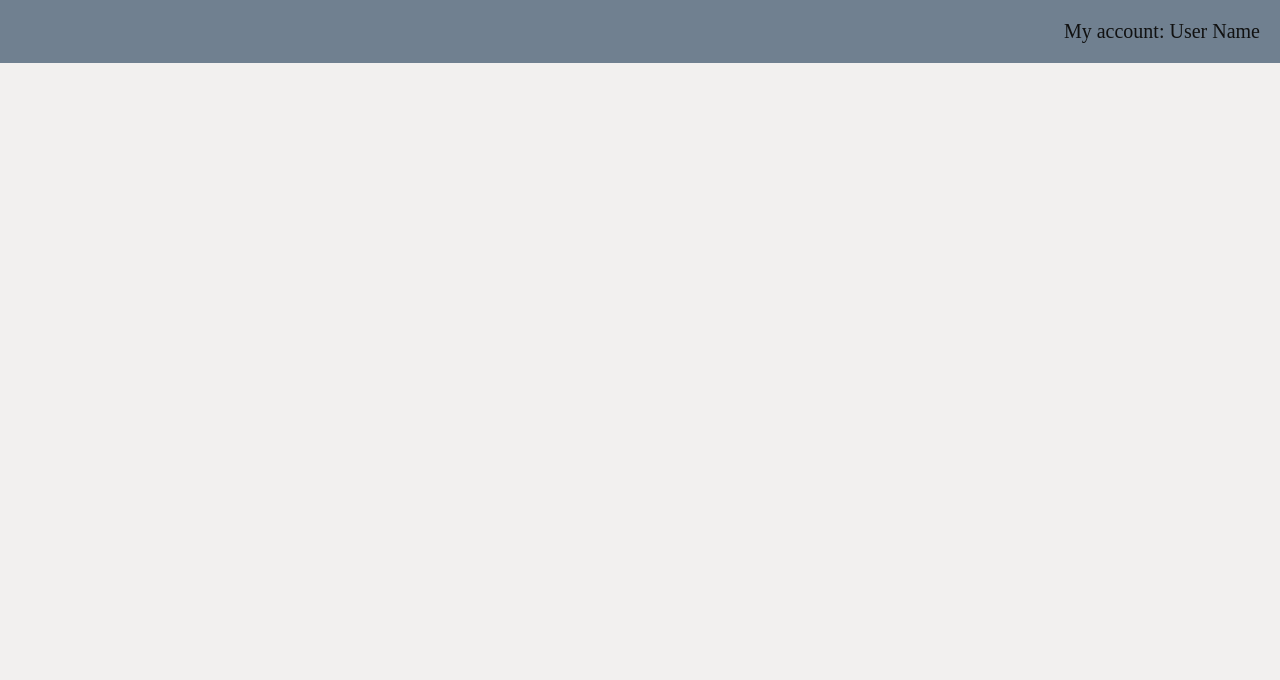
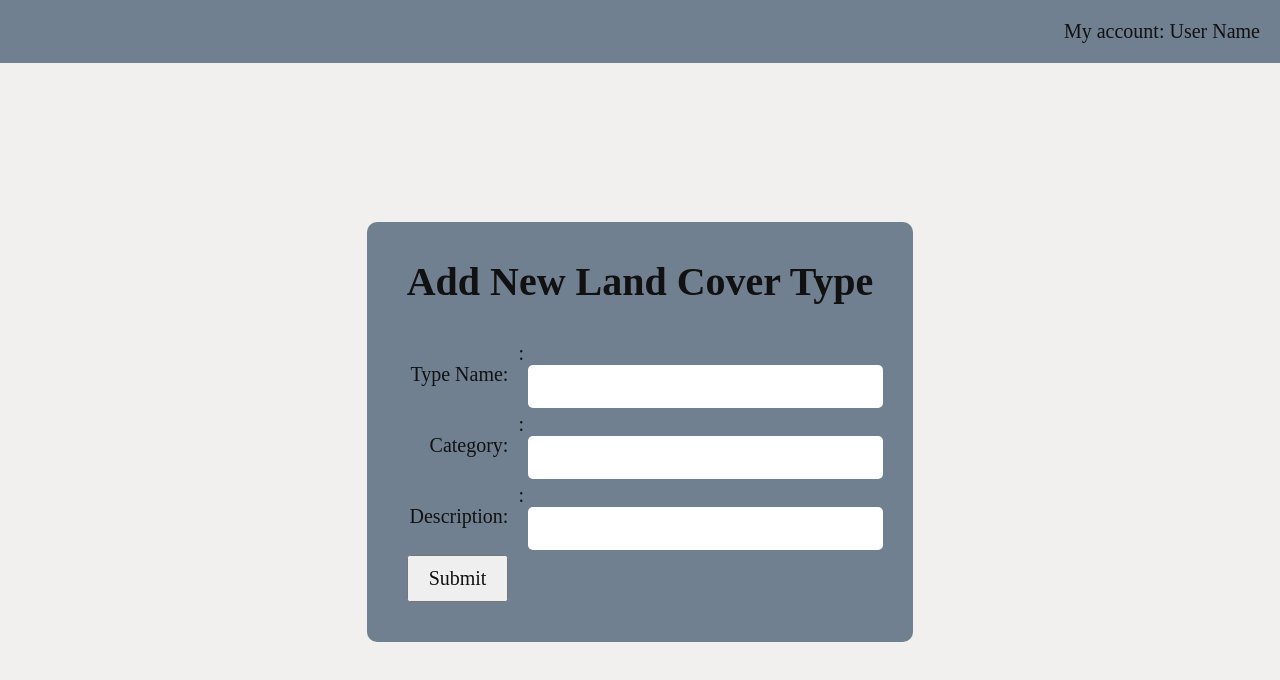
Before and after one commit to gavin-barro/GlobalForestMonitoring, a React app in the folder frontend/: page /static/add/land_cover_type in a window 1280 px wide. Shown: the top 680 px of the page. Built offline with nearby package versions, Linux system fonts and the light colour scheme; the HTML template or start-up script is replaced by a standard one.

Commit message:
add landcovertypes

```diff
--- a/frontend/package.json
+++ b/frontend/package.json
@@ -15,7 +15,7 @@
     "formik": "^2.4.9",
     "react": "^19.2.0",
     "react-dom": "^19.2.0",
-    "react-router-dom": "^7.13.1"
+    "react-router-dom": "^7.14.0"
   },
   "devDependencies": {
     "@eslint/js": "^9.39.1",
--- a/frontend/src/App.tsx
+++ b/frontend/src/App.tsx
@@ -9,6 +9,8 @@ import StaticDeleteRegion from './pages/StaticDeleteRegion';
 import StaticDeleteForestObservation from './pages/StaticDeleteForestObservation';
 import UpdateFeed from './pages/UpdateFeed';
 import SubscriptionFeed from './pages/SubscriptionFeed'
+import StaticAddLandCoverTypePage from "./pages/StaticAddLandCoverType";
+import StaticDeleteLandCoverTypePage from "./pages/StaticDeleteLandCoverType";
 
 function App() {
   return (
@@ -23,6 +25,8 @@ function App() {
         <Route path="/static/delete/forest_observation" element={<StaticDeleteForestObservation />} />
         <Route path="/static/get/feed" element={<UpdateFeed />} />
         <Route path="/static/get/subscription" element={<SubscriptionFeed />} />
+        <Route path="/static/add/land_cover_type" element={<StaticAddLandCoverTypePage />} />
+        <Route path="/static/delete/land_cover_type" element={<StaticDeleteLandCoverTypePage />} />
       </Routes>
     </div>
   )
--- /dev/null
+++ b/frontend/src/pages/StaticAddLandCoverType.tsx
@@ -0,0 +1,57 @@
+import { Form, Formik } from "formik";
+import TextInput from "../components/form/TextInput";
+import type { LCTCreate } from "../types";
+import { requestCreateLandCoverType } from "../services";
+import "./common.css";
+
+const initialValues: LCTCreate = {
+    type_name: "",
+    description: "",
+    category: "",
+};
+
+export default function StaticAddLandCoverTypePage() {
+    const handleSubmit = async (values: LCTCreate) => {
+        console.log("Received Land Cover Type from frontend: " + JSON.stringify(values, null, 2));
+
+        const requestSuccess: Boolean = await requestCreateLandCoverType(values);
+        if (!requestSuccess) {
+            console.log("Error creating new Land Cover Type");
+        } else {
+            console.log("Successfully created Land Cover Type");
+        }
+    };
+
+    return (
+        <div className="page">
+            <div className="input-card">
+                <h1 className="card-header">Add New Land Cover Type</h1>
+                <Formik
+                    initialValues={initialValues}
+                    onSubmit={handleSubmit}
+                >
+                    <Form>
+                        <label htmlFor="type_name">Type Name:</label>
+                        <div className="input-option">
+                            <TextInput label="" name="type_name" type="text" />
+                        </div>
+
+                        <label htmlFor="category">Category:</label>
+                        <div className="input-option">
+                            <TextInput label="" name="category" type="text" />
+                        </div>
+
+                        <label htmlFor="description">Description:</label>
+                        <div className="input-option">
+                            <TextInput label="" name="description" type="text" />
+                        </div>
+
+                        <button type="submit" className="button">
+                            Submit
+                        </button>
+                    </Form>
+                </Formik>
+            </div>
+        </div>
+    );
+}
--- /dev/null
+++ b/frontend/src/pages/StaticDeleteLandCoverType.tsx
@@ -0,0 +1,48 @@
+import { useEffect, useState } from "react";
+import { getAllLandCoverTypes, requestDeleteLandCoverType } from "../services";
+import type { LandCoverType } from "../types";
+import "./common.css";
+
+export default function StaticDeleteLandCoverTypePage() {
+    const [landCoverTypes, setLandCoverTypes] = useState<LandCoverType[]>([]);
+
+    useEffect(() => {
+        getAllLandCoverTypes().then((result) => setLandCoverTypes(result));
+    }, []);
+
+    const handleDelete = async (lct_id: number) => {
+        const success = await requestDeleteLandCoverType(lct_id);
+
+        if (success) {
+            setLandCoverTypes((prev) => prev.filter((lct) => lct.lct_id !== lct_id));
+        } else {
+            console.log("Failed to delete Land Cover Type with id: " + lct_id);
+        }
+    };
+
+    return (
+        <div className="page">
+            <div className="input-card">
+                <h1 className="card-header">Manage Land Cover Types</h1>
+                <div className="list-container">
+                    {landCoverTypes.map((lct) => (
+                        <div className="list-entry" key={lct.lct_id}>
+                            <div className="region-name">   {/* reused class for consistency */}
+                                Type: {lct.type_name}
+                            </div>
+                            <div>
+                                Category: {lct.category}
+                            </div>
+                            <div className="region-details">
+                                {lct.description || "No description provided."}
+                            </div>
+                            <button onClick={() => handleDelete(lct.lct_id)}>
+                                Delete
+                            </button>
+                        </div>
+                    ))}
+                </div>
+            </div>
+        </div>
+    );
+}
--- a/frontend/src/services.ts
+++ b/frontend/src/services.ts
@@ -1,5 +1,6 @@
 import axios, { type AxiosResponse } from 'axios';
-import type { ForestObservationFormBackend, ForestObservationGet, Metric, Region, Subscription, TimePeriod, UserFormBackend, UserGet } from './types';
+import type { ForestObservationFormBackend, ForestObservationGet, Metric, Region, Subscription, TimePeriod,
+    UserFormBackend, UserGet, LandCoverType, LCTCreate } from './types';
 
 // TODO: Ideally some structure like:
 // const apiUrl =
@@ -62,3 +63,13 @@ async function requestDelete(endpoint: string, id: number): Promise<Boolean> {
 export const requestDeleteRegion = async(region_id: number): Promise<Boolean> => requestDelete("regions", region_id);
 export const requestDeleteUser = async(user_id: number): Promise<Boolean> => requestDelete("users", user_id);
 export const requestDeleteForestObservation = async(forestObservation_id: number): Promise<Boolean> => requestDelete("forest_observations", forestObservation_id);
+
+// LAND COVER TYPES
+export const getAllLandCoverTypes = async(): Promise<LandCoverType[]> =>
+    fetchAll<LandCoverType>("land_cover_types");
+
+export const requestCreateLandCoverType = async(lctForm: LCTCreate): Promise<Boolean> =>
+    requestCreate<LCTCreate>("land_cover_types", lctForm);
+
+export const requestDeleteLandCoverType = async(lct_id: number): Promise<Boolean> =>
+    requestDelete("land_cover_types", lct_id);
```
Also changed, not shown: frontend/src/types.ts (+14 -0 lines), 2 other files (tests, documents, lock files or other folders).
